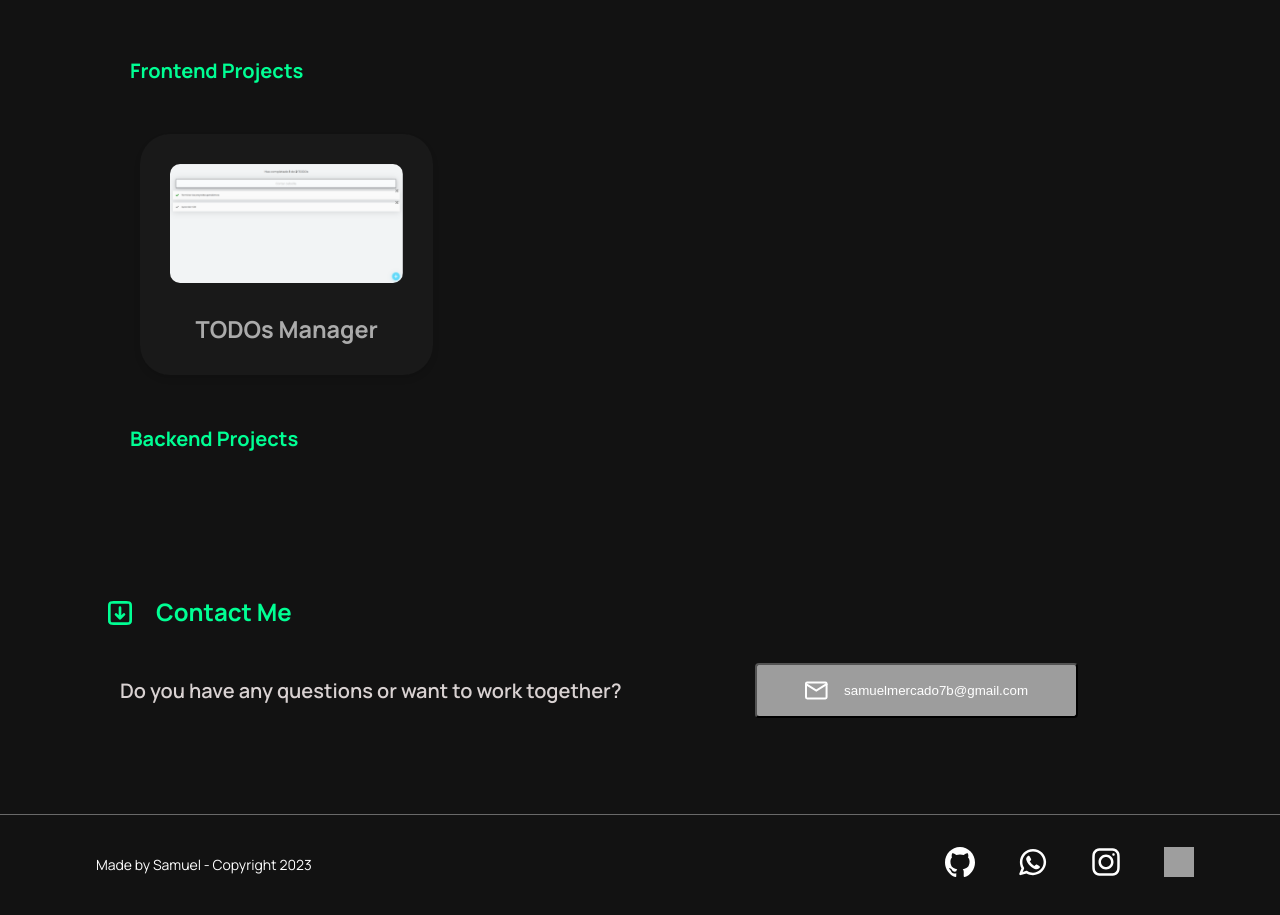
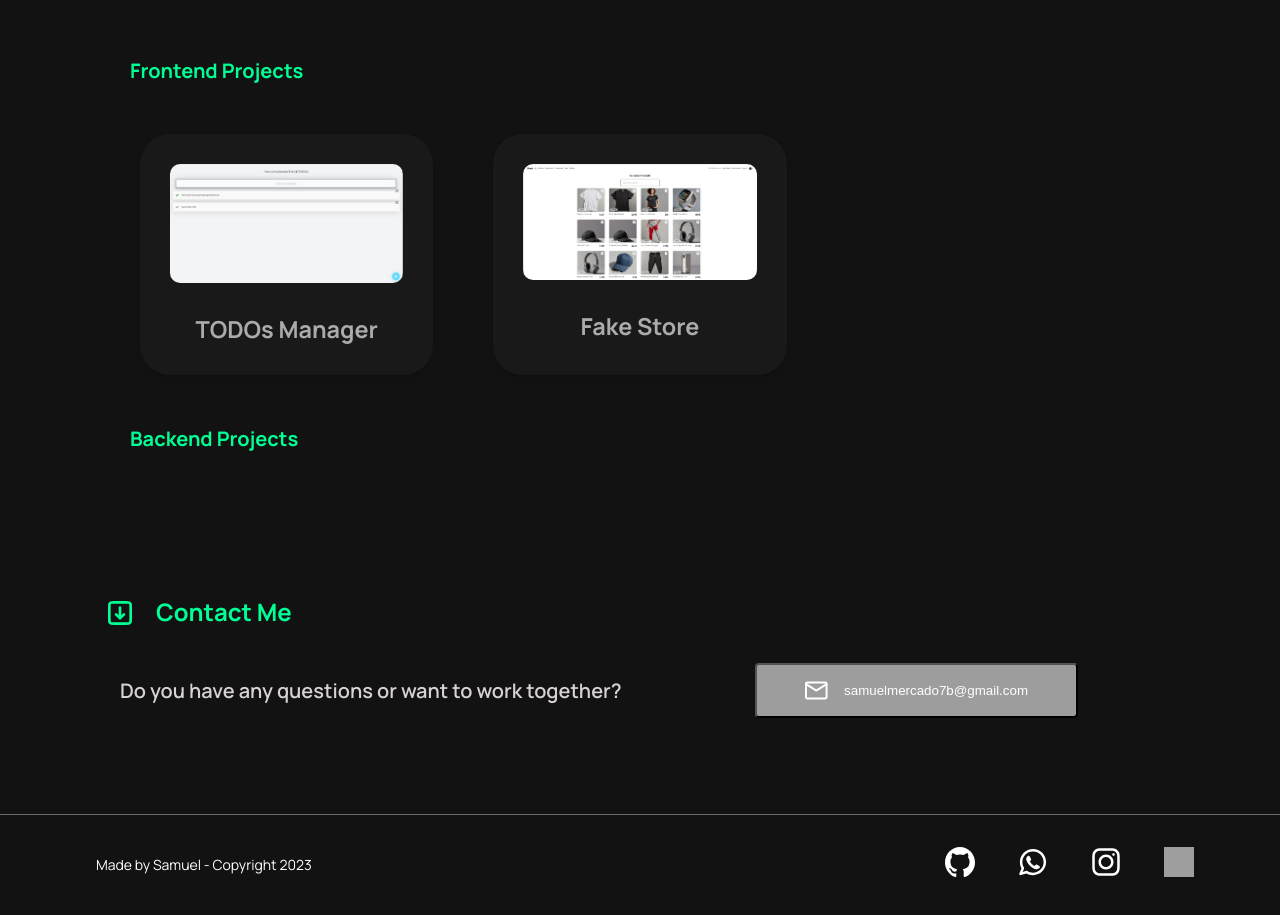
Before and after one commit to ST3chnical/portfolio-ST3chnical, a React (Create React App) app: page / in a window 1280 px wide. Shown: the part 2560-3475 px from the top of the page. Built offline with nearby package versions, Linux system fonts and the light colour scheme; grey boxes are pictures that could not be loaded.

Commit message:
Added new project

```diff
--- a/src/components/projects.js
+++ b/src/components/projects.js
@@ -8,6 +8,13 @@ const Projects = () => {
             title: 'TODOs Manager',
             thumbnailURL: '/images/todos_preview.png',
             projectURL: 'https://todos-manager-react.vercel.app/',
+            type: 'Frontend',
+        },
+        {
+            id: 2,
+            title: 'Fake Store',
+            thumbnailURL: '/images/fake-store.png',
+            projectURL: 'https://fake-store-murex.vercel.app/',
             type: 'Frontend',
         },
         // {
```
Also changed, not shown: public/images/fake-store.png (added).
